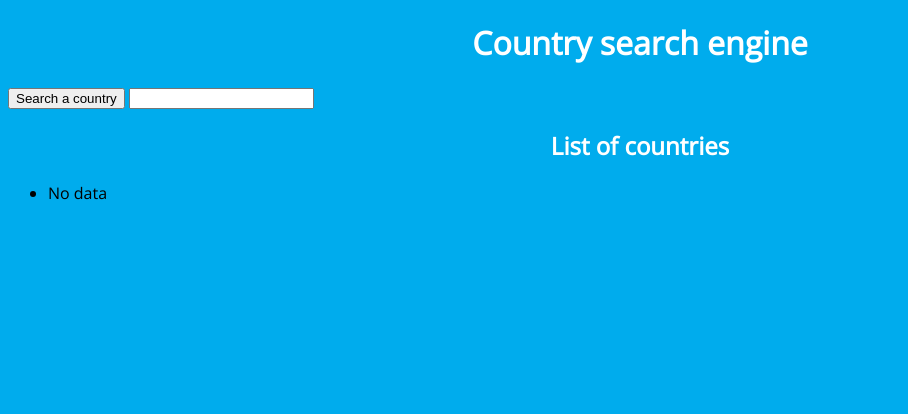
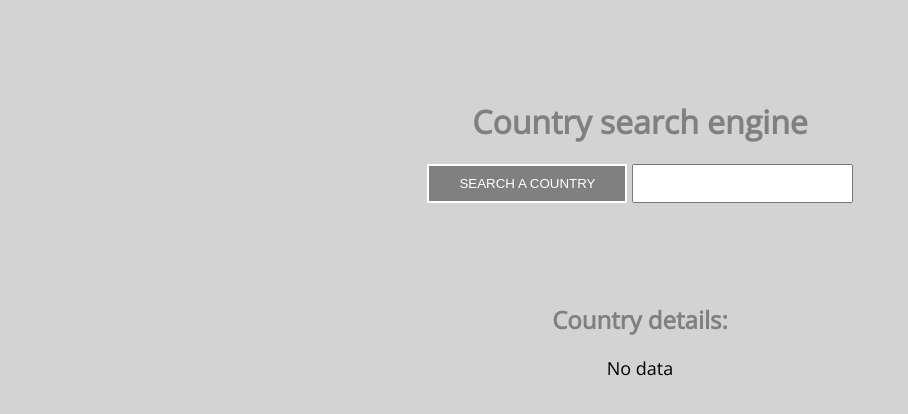
Before and after one commit to DanielTur/12-6-exercise, a plain HTML site: page index.html in a window 1280 px wide. Shown: the whole page, without its empty margins (0-908 px from the left). Drawn offline with nearby package versions, Linux system fonts and the light colour scheme.

Commit message:
Added styling in css

```diff
--- a/css/style.css
+++ b/css/style.css
@@ -1,35 +1,71 @@
+* {
+	box-sizing: border-box;
+}
+
 body {
-	background-color: #00aced;
+	background-color: lightgrey;
 	font-family: 'Open Sans', sans-serif;
 }
 
-h1, h2, h3 {
-	color: white;
+h1, h2 {
+	color: grey;
+	text-align: center;
+	margin-top: 100px;
+}
+
+div.search-block {
 	text-align: center;
 }
 
-h2.quote {
-	margin-top: 200px;
+button#search {
+	margin: 20px;
+	padding: 10px 20px;
+	border: 2px solid white;
+	background-color: grey;
+	cursor: pointer;
+	color: white;
+	text-transform: uppercase;
+	margin: 0 auto;
+	display: inline-block;
+	outline: none;
+	width: 200px;
 }
 
-h3.author {
-	margin-bottom: 100px;
+button#search:hover {
+	background-color: lightgrey;
 }
 
-/*h2, h3 {
-	color
-	text-align: center;
-}
-*/
-a.tweet {
-	color: white;
-	padding: 10px 46px;
-	display: block;
-	text-align: center;
-	text-decoration: none;
+input#country-name {
+	display: inline-block;
+	/*font-size: 13;*/
+	text-transform: uppercase;
+	padding: 10px 20px;
+	outline: none;
 }
 
-button.trigger {
+ul#countries {
+	text-align: center;
+	margin: 0 auto;
+	margin: 0;
+	padding: 0;
+	font-size: 18px;
+}
+
+div#flag {
+
+}
+
+div#flag > img {
+	display: block;
+	margin: auto;
+	width: 80px;
+}
+
+
+
+
+
+/*button.trigger {
 	margin: 20px;
 	padding: 12px 30px;
 	border: 1px solid white;
@@ -49,8 +85,7 @@ button.trigger:hover {
 }
 
 button.tweet {
-	/*padding: 5px 5px;*/
-	/*margin: 20px;*/
+	padding: 5px 5px;
 	border: 1px solid white;
 	background-color: #00aced;
 	cursor: pointer;
@@ -70,12 +105,4 @@ button.tweet:hover {
 button.tweet:hover i, button.tweet:hover a {
 	color: #00aced ;
 }
-
-/*a.tweet {
-	margin: 10px 40px;
-}
 */
-
-/*p {
-	text-align: center;
-}*/
--- a/index.html
+++ b/index.html
@@ -8,18 +8,17 @@
 	<link rel="stylesheet" href="css/style.css">
 </head>
 <body>
-	<!-- <div class="container"> -->
 	<h1>Country search engine</h1>
-	<button id="search">Search a country</button>
-	<input id="country-name" type="text" />
-	<h2>List of countries</h2>
+	<div class="search-block">
+		<button id="search">Search a country</button>
+		<input id="country-name" type="text" />
+	</div>
+	<h2>Country details:</h2>
+	<div id="flag"></div>
 	<ul id="countries">
 	  <li>No data</li>
 	</ul>
-	<!-- </div> -->
-	<div id="flag"></div>
-
-    <script
+	<script
 	  src="https://code.jquery.com/jquery-3.3.1.min.js"
 	  integrity="sha256-FgpCb/KJQlLNfOu91ta32o/NMZxltwRo8QtmkMRdAu8="
 	  crossorigin="anonymous"></script>
--- a/js/scripts.js
+++ b/js/scripts.js
@@ -24,6 +24,7 @@ $(function() {
 			$('<li>').text('Population : ' + item.population).appendTo(countriesList);
 			$('<li>').text('Currency : ' + item.currencies).appendTo(countriesList);
 			$('<li>').text('Country Code : ' + item.alpha2Code).appendTo(countriesList);
+			$('#flag > img').remove();
 			$('<img src="http://www.countryflags.io/' + item.alpha2Code + '/flat/64.png">').appendTo('#flag');
 		});
 	};
```
